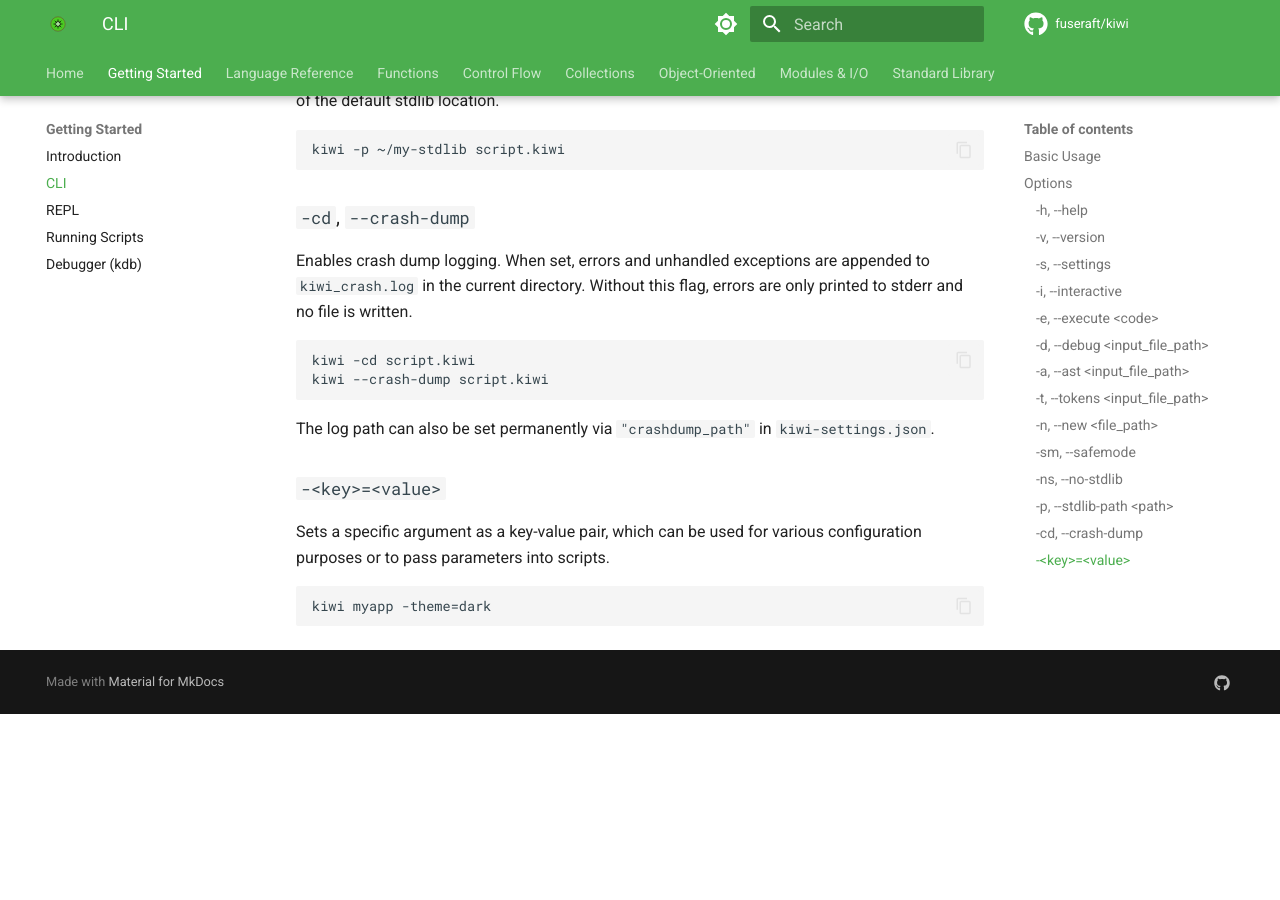
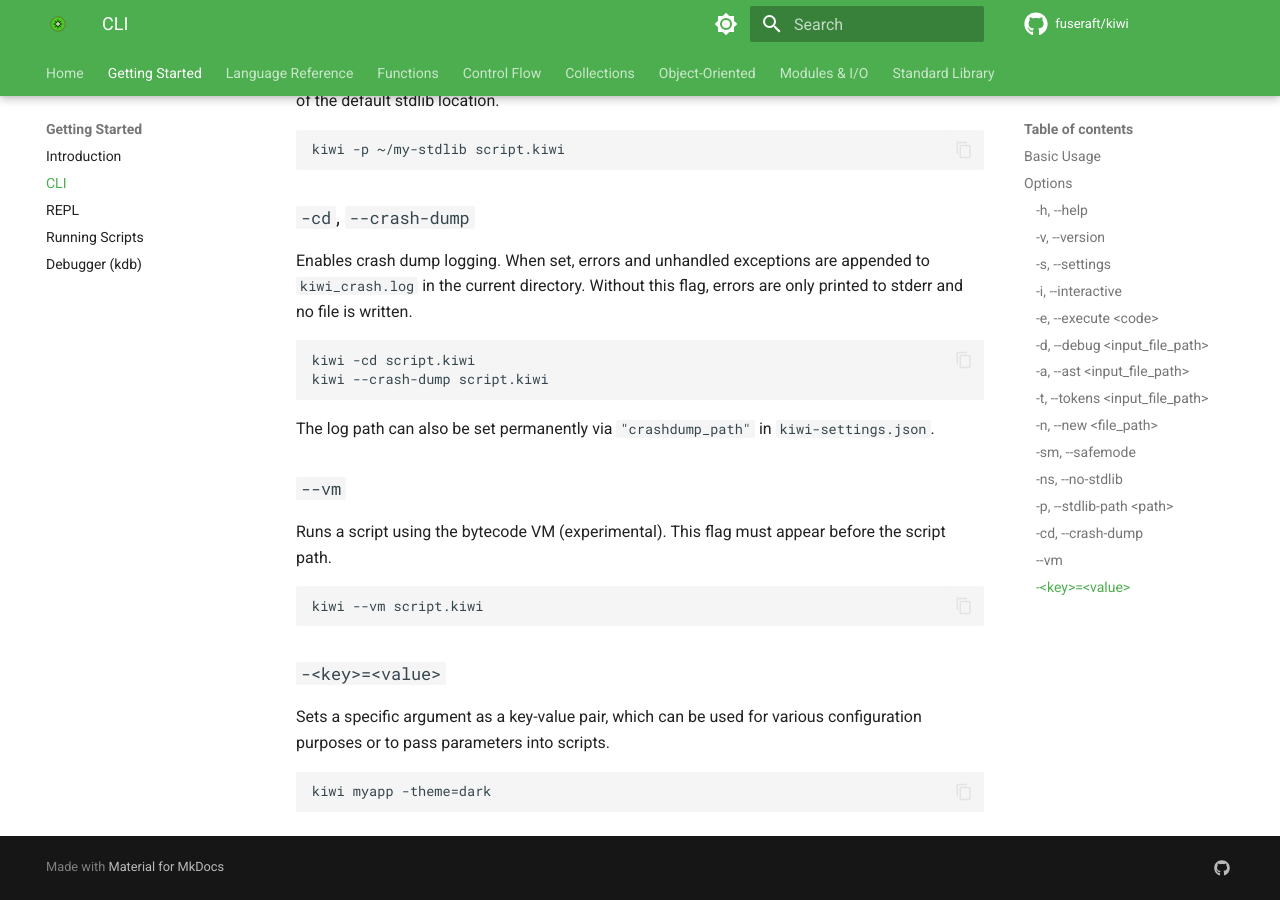
Before and after one commit to fuseraft/kiwi, an MkDocs documentation site: the page built from docs/cli.md, in a window 1280 px wide and 900 px high, scrolled down 2809 px. Built offline with MkDocs 1.6.1 and Material for MkDocs 9.7.7, drawn with Linux system fonts in a browser that asks for light colours; comment, search, counter and statistics services are not loaded; before the commit the page ends 3523 px from its top, so only the background shows below that.

````diff
--- a/docs/cli.md
+++ b/docs/cli.md
@@ -141,6 +141,14 @@ kiwi --crash-dump script.kiwi
 
 The log path can also be set permanently via `"crashdump_path"` in `kiwi-settings.json`.
 
+### `--vm`
+
+Runs a script using the bytecode VM (experimental). This flag must appear before the script path.
+
+```
+kiwi --vm script.kiwi
+```
+
 ### `-<key>=<value>`
 
 Sets a specific argument as a key-value pair, which can be used for various configuration purposes or to pass parameters into scripts.
````
Also changed, not shown: 2 other files.
